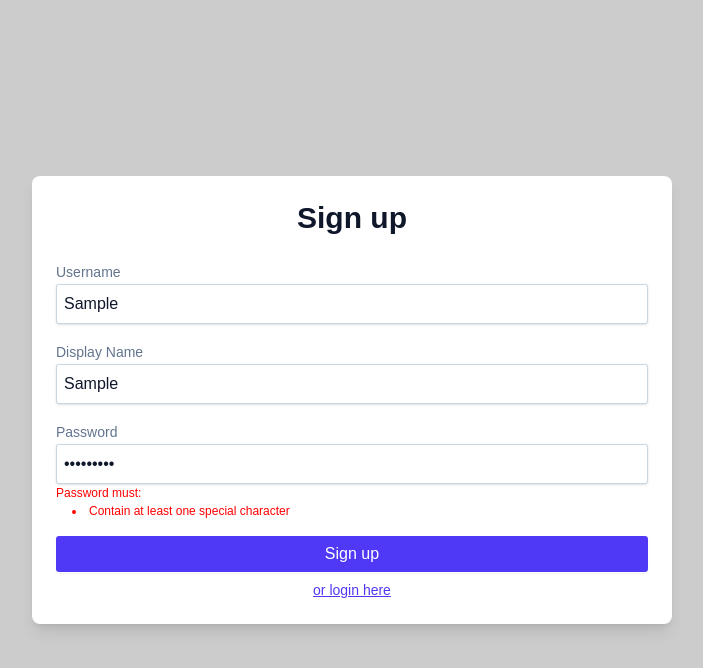
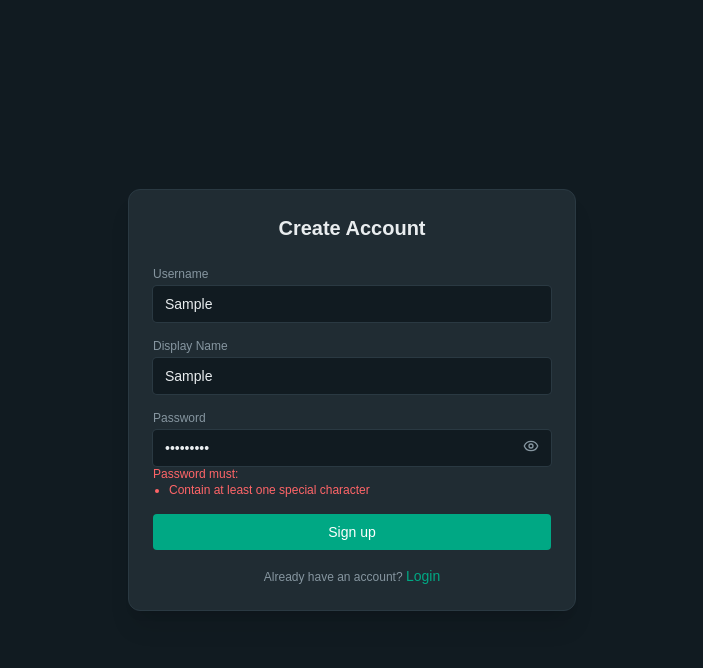
Before and after one commit to Akanimo-Umoh/stage4b, a React (Vite) app: page /signup in a window 1280 px wide. Both pictures are taken after typing "Sample", "Sample", "Sample123" into the empty fields and a click on the button "Sign up". Shown: the top 668 px of the page, without its empty margins (288-991 px from the left). Built offline with nearby package versions, Linux system fonts and the light colour scheme; no server answers.

Commit message:
styles: improved the UI

```diff
--- a/src/components/auth/LoginForm.tsx
+++ b/src/components/auth/LoginForm.tsx
@@ -1,6 +1,7 @@
 import { useAuth } from "@/context/AuthContext"
 import { LoginFormSchema } from "@/validation/rules"
 import { isAxiosError } from "axios"
+import { Eye, EyeOff } from "lucide-react"
 import { useState } from "react"
 import { Link, useNavigate } from "react-router-dom"
 import z from "zod"
@@ -8,6 +9,9 @@ import z from "zod"
 export default function LoginForm() {
   const [username, setUsername] = useState("")
   const [password, setPassword] = useState("")
+  const [showPassword, setShowPassword] = useState(false)
+  const [hasSubmitted, setHasSubmitted] = useState(false)
+
   const [usernameError, setUsernameError] = useState<string | null>(null)
   const [passwordError, setPasswordError] = useState<string | null>(null)
   const [serverError, setServerError] = useState<string | null>(null)
@@ -16,8 +20,19 @@ export default function LoginForm() {
   const { login } = useAuth()
   const navigate = useNavigate()
 
-  async function handleSubmit(e: React.SubmitEvent) {
+  function handleUsernameChange(e: React.ChangeEvent<HTMLInputElement>) {
+    setUsername(e.target.value)
+    if (hasSubmitted && usernameError) setUsernameError(null)
+  }
+
+  function handlePasswordChange(e: React.ChangeEvent<HTMLInputElement>) {
+    setPassword(e.target.value)
+    if (hasSubmitted && passwordError) setPasswordError(null)
+  }
+
+  async function handleSubmit(e: React.FormEvent) {
     e.preventDefault()
+    setHasSubmitted(true)
 
     setUsernameError(null)
     setPasswordError(null)
@@ -30,7 +45,6 @@ export default function LoginForm() {
 
     if (!result.success) {
       const { fieldErrors } = z.flattenError(result.error)
-      // const fields = result.error.flatten().fieldErrors
       if (fieldErrors.username) setUsernameError(fieldErrors.username[0])
       if (fieldErrors.password) setPasswordError(fieldErrors.password[0])
       return
@@ -43,12 +57,11 @@ export default function LoginForm() {
       navigate("/chat")
     } catch (err) {
       if (isAxiosError(err)) {
-        const status = err.response?.status
-        if (status === 401) {
-          setServerError("Invalid username or password.")
-        } else {
-          setServerError("Something went wrong. Please try again.")
-        }
+        setServerError(
+          err.response?.status === 401
+            ? "Invalid username or password."
+            : "Something went wrong. Please try again."
+        )
       } else {
         setServerError("Something went wrong. Please try again.")
       }
@@ -58,75 +71,56 @@ export default function LoginForm() {
   }
 
   return (
-    <div className="container mx-6 w-full max-w-100 border md:max-w-1/2">
-      <h1 className="title">Login</h1>
+    <div className="auth-card">
+      <h1 className="auth-title">Welcome Back</h1>
 
       <form onSubmit={handleSubmit} className="space-y-4">
-        {serverError && (
-          <p role="alert" className="error">
-            {serverError}
-          </p>
-        )}
+        {serverError && <p className="auth-error">{serverError}</p>}
 
         <div>
-          <label htmlFor="login-username">Username</label>
+          <label className="auth-label">Username</label>
           <input
-            type="text"
-            id="login-username"
             value={username}
-            onChange={(e) => setUsername(e.target.value)}
-            className="input"
-            aria-describedby={usernameError ? "username-error" : undefined}
+            onChange={handleUsernameChange}
+            className="auth-input"
           />
-
           {usernameError && (
-            <p
-              id="username-error"
-              role="alert"
-              className="text-[12px] text-state-error"
-            >
-              {usernameError}
-            </p>
+            <p className="text-xs text-red-400">{usernameError}</p>
           )}
         </div>
 
         <div>
-          <label htmlFor="login-password">Password</label>
-
-          <input
-            type="password"
-            id="login-password"
-            value={password}
-            onChange={(e) => setPassword(e.target.value)}
-            className="input"
-            aria-describedby={passwordError ? "password-error" : undefined}
-          />
-
+          <label className="auth-label">Password</label>
+          <div className="relative mt-1">
+            <input
+              type={showPassword ? "text" : "password"}
+              value={password}
+              onChange={handlePasswordChange}
+              className="auth-input pr-10"
+            />
+            <button
+              type="button"
+              onClick={() => setShowPassword((p) => !p)}
+              className="absolute inset-y-0 right-3 flex cursor-pointer items-center text-[#8696A0]"
+            >
+              {showPassword ? <EyeOff size={16} /> : <Eye size={16} />}
+            </button>
+          </div>
           {passwordError && (
-            <p
-              id="password-error"
-              role="alert"
-              className="text-[12px] text-state-error"
-            >
-              {passwordError}
-            </p>
+            <p className="text-xs text-red-400">{passwordError}</p>
           )}
         </div>
 
-        <div className="flex flex-col items-center justify-center gap-2">
-          <button
-            type="submit"
-            data-testid="auth-login-submit"
-            className="btn-primary w-full"
-            disabled={isLoading}
-          >
-            {isLoading ? "Logging in..." : "Login"}
-          </button>
+        <button type="submit" disabled={isLoading} className="auth-btn">
+          {isLoading ? "Logging in..." : "Login"}
+        </button>
 
-          <Link to="/signup" className="text-link">
-            or sign up here
+        <p className="text-center text-xs text-[#8696A0]">
+          Don't have an account?{" "}
+          <Link to="/signup" className="auth-link">
+            Sign up
           </Link>
-        </div>
+        </p>
       </form>
     </div>
   )
--- a/src/components/auth/SignupForm.tsx
+++ b/src/components/auth/SignupForm.tsx
@@ -1,6 +1,7 @@
 import { useAuth } from "@/context/AuthContext"
 import { RegisterFormSchema } from "@/validation/rules"
 import { isAxiosError } from "axios"
+import { Eye, EyeOff } from "lucide-react"
 import { useState } from "react"
 import { Link, useNavigate } from "react-router-dom"
 import z from "zod"
@@ -9,6 +10,9 @@ export default function SignupForm() {
   const [username, setUsername] = useState("")
   const [displayName, setDisplayName] = useState("")
   const [password, setPassword] = useState("")
+  const [showPassword, setShowPassword] = useState(false)
+  const [hasSubmitted, setHasSubmitted] = useState(false)
+
   const [usernameError, setUsernameError] = useState<string | null>(null)
   const [displayNameError, setDisplayNameError] = useState<string | null>(null)
   const [passwordErrors, setPasswordErrors] = useState<string[] | null>(null)
@@ -18,16 +22,40 @@ export default function SignupForm() {
   const { signup } = useAuth()
   const navigate = useNavigate()
 
-  async function handleSubmit(e: React.SubmitEvent) {
+  function handlePasswordChange(e: React.ChangeEvent<HTMLInputElement>) {
+    const value = e.target.value
+    setPassword(value)
+
+    if (!hasSubmitted) return
+
+    const result = RegisterFormSchema.pick({ password: true }).safeParse({
+      password: value,
+    })
+
+    if (!result.success) {
+      const { fieldErrors } = z.flattenError(result.error)
+      if (fieldErrors.password) {
+        const raw = fieldErrors.password[0]
+        try {
+          setPasswordErrors(JSON.parse(raw))
+        } catch {
+          setPasswordErrors([raw])
+        }
+      }
+    } else {
+      setPasswordErrors(null)
+    }
+  }
+
+  async function handleSubmit(e: React.FormEvent) {
     e.preventDefault()
+    setHasSubmitted(true)
 
-    // reset errors
     setUsernameError(null)
     setDisplayNameError(null)
     setPasswordErrors(null)
     setServerError(null)
 
-    // client-side validation
     const result = RegisterFormSchema.safeParse({
       username,
       display_name: displayName,
@@ -40,6 +68,7 @@ export default function SignupForm() {
       if (fieldErrors.username) setUsernameError(fieldErrors.username[0])
       if (fieldErrors.display_name)
         setDisplayNameError(fieldErrors.display_name[0])
+
       if (fieldErrors.password) {
         const raw = fieldErrors.password[0]
         try {
@@ -75,102 +104,82 @@ export default function SignupForm() {
   }
 
   return (
-    <div className="container mx-6 w-full max-w-100 md:max-w-1/2">
-      <h1 className="title">Sign up</h1>
+    <div className="auth-card">
+      <h1 className="auth-title">Create Account</h1>
 
       <form onSubmit={handleSubmit} className="space-y-4">
-        {serverError && (
-          <p role="alert" className="error">
-            {serverError}
-          </p>
-        )}
+        {serverError && <p className="auth-error">{serverError}</p>}
 
         <div>
-          <label htmlFor="signup-username">Username</label>
-
+          <label className="auth-label">Username</label>
           <input
-            type="text"
-            id="signup-username"
             value={username}
-            onChange={(e) => setUsername(e.target.value)}
-            className="input"
-            aria-describedby={usernameError ? "username-error" : undefined}
+            onChange={(e) => {
+              setUsername(e.target.value)
+              if (usernameError) setUsernameError(null)
+            }}
+            className="auth-input"
           />
-
           {usernameError && (
-            <p
-              id="username-error"
-              role="alert"
-              className="text-[12px] text-state-error"
-            >
-              {usernameError}
-            </p>
+            <p className="text-xs text-red-400">{usernameError}</p>
           )}
         </div>
 
         <div>
-          <label htmlFor="signup-displayName">Display Name</label>
-
+          <label className="auth-label">Display Name</label>
           <input
-            type="text"
-            id="signup-displayName"
             value={displayName}
-            onChange={(e) => setDisplayName(e.target.value)}
-            className="input"
-            aria-describedby={
-              displayNameError ? "displayname-error" : undefined
-            }
+            onChange={(e) => {
+              setDisplayName(e.target.value)
+              if (displayNameError) setDisplayNameError(null)
+            }}
+            className="auth-input"
           />
-
           {displayNameError && (
-            <p
-              id="displayname-error"
-              role="alert"
-              className="text-[12px] text-state-error"
-            >
-              {displayNameError}
-            </p>
+            <p className="text-xs text-red-400">{displayNameError}</p>
           )}
         </div>
 
         <div>
-          <label htmlFor="signup-password">Password</label>
-          <input
-            type="password"
-            id="signup-password"
-            value={password}
-            onChange={(e) => setPassword(e.target.value)}
-            className="input"
-            aria-describedby={passwordErrors ? "password-error" : undefined}
-          />
+          <label className="auth-label">Password</label>
+          <div className="relative">
+            <input
+              type={showPassword ? "text" : "password"}
+              value={password}
+              onChange={handlePasswordChange}
+              className="auth-input"
+            />
+            <button
+              type="button"
+              onClick={() => setShowPassword((p) => !p)}
+              className="absolute inset-y-0 right-3 flex cursor-pointer items-center text-[#8696A0]"
+            >
+              {showPassword ? <EyeOff size={16} /> : <Eye size={16} />}
+            </button>
+          </div>
 
           {passwordErrors && (
-            <div className="text-[12px]" id="password-error" role="alert">
-              <p className="text-state-error">Password must:</p>
-              <ul className="ml-4 list-inside list-disc space-y-1">
-                {passwordErrors.map((err: string) => (
-                  <li key={err} className="text-state-error">
-                    {err}
-                  </li>
+            <div className="text-xs">
+              <p className="text-red-400">Password must:</p>
+              <ul className="ml-4 list-disc text-red-400">
+                {passwordErrors.map((err) => (
+                  <li key={err}>{err}</li>
                 ))}
               </ul>
             </div>
           )}
         </div>
 
-        <div className="flex flex-col items-center justify-center gap-2">
-          <button
-            type="submit"
-            className="btn-primary w-full"
-            disabled={isLoading}
-          >
-            {isLoading ? "Creating account..." : "Sign up"}
-          </button>
+        <button type="submit" disabled={isLoading} className="auth-btn">
+          {isLoading ? "Creating account..." : "Sign up"}
+        </button>
 
-          <Link to="/login" className="text-link">
-            or login here
+        <p className="text-center text-xs text-[#8696A0]">
+          Already have an account?{" "}
+          <Link to="/login" className="auth-link">
+            Login
           </Link>
-        </div>
+        </p>
       </form>
     </div>
   )
--- a/src/index.css
+++ b/src/index.css
@@ -133,30 +133,34 @@
   }
 }
 
-.input {
-  @apply block w-full rounded-md border-0 bg-white p-2 text-slate-900 shadow-sm ring-1 ring-slate-300 ring-inset placeholder:text-slate-500 focus:ring-1 focus:ring-indigo-600 focus:ring-inset;
+.auth-page {
+  @apply flex min-h-screen w-full items-center justify-center bg-[#111B21] px-4;
 }
 
-label {
-  @apply block text-sm leading-6 font-medium text-slate-500;
+.auth-card {
+  @apply w-full max-w-md rounded-2xl border border-[#2A3942] bg-[#202C33] p-6 shadow-xl;
 }
 
-.container {
-  @apply rounded-xl bg-white p-6 shadow-lg;
+.auth-title {
+  @apply mb-6 text-center text-xl font-semibold text-[#E9EDEF];
 }
 
-.btn-primary {
-  @apply cursor-pointer rounded-md bg-indigo-600 py-1.5 text-white shadow-sm ring-indigo-700 ring-offset-1 hover:bg-indigo-700 active:ring-2 disabled:opacity-50;
+.auth-label {
+  @apply block text-xs text-[#8696A0];
 }
 
-.text-link {
-  @apply text-sm text-indigo-600 underline hover:text-indigo-700;
+.auth-input {
+  @apply mt-1 w-full rounded-lg bg-[#111B21] px-3 py-2 text-sm text-[#E9EDEF] ring-1 ring-[#2A3942] outline-none focus:ring-[#00A884];
 }
 
-.title {
-  @apply mb-6 text-center text-3xl leading-9 font-bold text-slate-900;
+.auth-btn {
+  @apply w-full cursor-pointer rounded-lg bg-[#00A884] py-2 text-sm font-medium text-white transition hover:bg-[#06c796] disabled:opacity-50;
 }
 
-.error {
-  @apply mt-1 text-xs text-red-500;
+.auth-link {
+  @apply text-sm text-[#00A884] hover:underline;
 }
+
+.auth-error {
+  @apply rounded-md bg-red-500/10 p-2 text-xs text-red-400;
+}
--- a/src/pages/login/Login.tsx
+++ b/src/pages/login/Login.tsx
@@ -2,7 +2,7 @@ import LoginForm from "@/components/auth/LoginForm"
 
 export default function Login() {
   return (
-    <div className="flex min-h-screen min-w-full items-center justify-center">
+    <div className="flex min-h-screen w-full items-center justify-center bg-[#111B21] px-4">
       <LoginForm />
     </div>
   )
--- a/src/pages/signup/Signup.tsx
+++ b/src/pages/signup/Signup.tsx
@@ -2,7 +2,7 @@ import SignupForm from "@/components/auth/SignupForm"
 
 export default function Signup() {
   return (
-    <div className="flex min-h-screen min-w-full items-center justify-center">
+    <div className="flex min-h-screen w-full items-center justify-center bg-[#111B21] px-4">
       <SignupForm />
     </div>
   )
```
